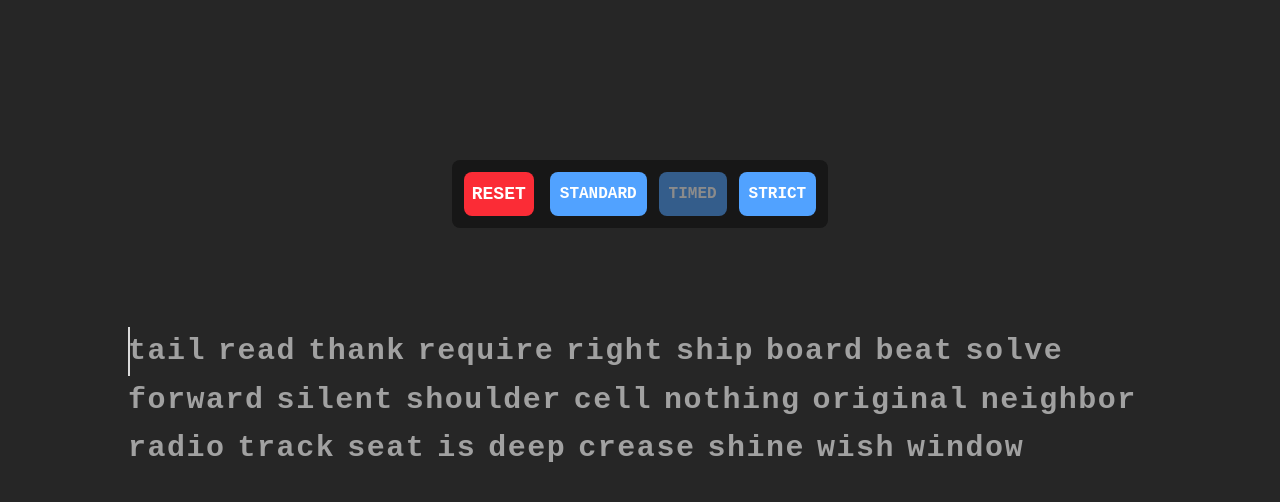
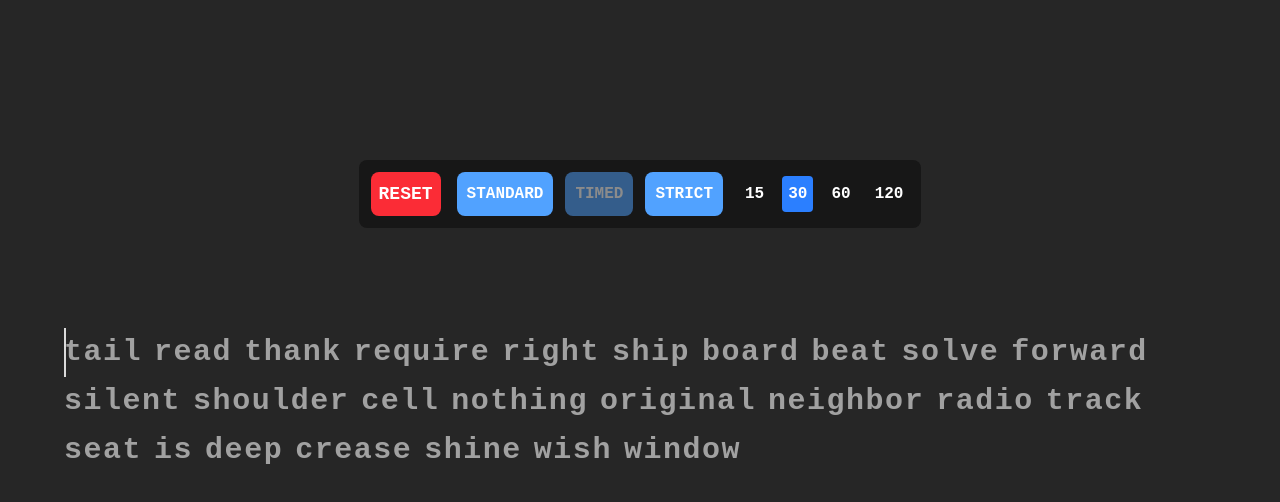
Before and after one commit to aservin6/typing-test, a React (Vite) app: page / in a window 1280 px wide. Both pictures are taken after a click on the button "TIMED". Shown: the top 502 px of the page. Built offline with nearby package versions, Linux system fonts and the light colour scheme; a web font is replaced by a local one.

Commit message:
added time select for timed mode, added text shift for overflow text

```diff
--- a/src/components/Results.tsx
+++ b/src/components/Results.tsx
@@ -7,7 +7,7 @@ export default function Results() {
     <div className="text-white font-bold text-2xl">
       {state ? (
         <>
-          <div>Time: {(getElapsedTime(state) / 1000).toFixed(1)}s</div>
+          <div>Time: {Math.round(getElapsedTime(state) / 1000)}s</div>
           <div>WPM: {Math.round(getWPM(state))}</div>
           <div>Accuracy: {Math.round(getAccuracy(state))}%</div>
         </>
--- a/src/components/TestOptions.tsx
+++ /dev/null
@@ -1,3 +0,0 @@
-export default function TestOptions() {
-  return <div></div>;
-}
--- /dev/null
+++ b/src/components/TimeSelect.tsx
@@ -0,0 +1,33 @@
+import { useTypingEngine } from "../hooks/useTypingEngine";
+
+export default function TimeSelect() {
+  const { timeLimit, setTimeLimit } = useTypingEngine();
+  return (
+    <div className="flex items-center *:p-1.5 *:rounded font-bold space-x-3 text-white">
+      <button
+        onClick={() => setTimeLimit(15000)}
+        className={timeLimit === 15000 ? "bg-blue-500" : ""}
+      >
+        15
+      </button>
+      <button
+        onClick={() => setTimeLimit(30000)}
+        className={timeLimit === 30000 ? "bg-blue-500" : ""}
+      >
+        30
+      </button>
+      <button
+        onClick={() => setTimeLimit(60000)}
+        className={timeLimit === 60000 ? "bg-blue-500" : ""}
+      >
+        60
+      </button>
+      <button
+        onClick={() => setTimeLimit(120000)}
+        className={timeLimit === 120000 ? "bg-blue-500" : ""}
+      >
+        120
+      </button>
+    </div>
+  );
+}
--- a/src/components/TypingContainer.tsx
+++ b/src/components/TypingContainer.tsx
@@ -1,4 +1,4 @@
-import { useMemo } from "react";
+import { useLayoutEffect, useMemo, useRef, useState } from "react";
 import transformText from "../utils/transform-text";
 import { useTypingEngine } from "../hooks/useTypingEngine";
 import { useInitializeEngine } from "../hooks/useInitializeEngine";
@@ -6,14 +6,44 @@ import { useInitializeEngine } from "../hooks/useInitializeEngine";
 export default function TypingContainer() {
   const { state } = useTypingEngine();
   const textArray = useMemo(() => transformText(state?.targetText), [state]);
+  const charRefs = useRef<(HTMLSpanElement | null)[]>([]);
+  const prevOffsetTop = useRef<number | null>(null);
+  const [translateY, setTranslateY] = useState(0);
+
   let globalIndex = 0;
+
+  useLayoutEffect(() => {
+    const currentIndex = state?.input.length ?? 0;
+
+    const currentEl = charRefs.current[currentIndex];
+
+    if (currentEl && prevOffsetTop.current) {
+      if (currentEl.offsetTop > prevOffsetTop.current) {
+        setTranslateY((prev) => prev - currentEl.offsetHeight);
+      }
+    }
+
+    if (currentEl) {
+      prevOffsetTop.current = currentEl.offsetTop;
+    }
+  }, [state?.input.length]);
+
+  useLayoutEffect(() => {
+    if (state?.status === "idle") {
+      setTranslateY(0);
+      prevOffsetTop.current = null;
+    }
+  }, [state?.status]);
 
   useInitializeEngine();
 
   return (
-    <div>
+    <div className="h-36 overflow-clip">
       {/* Rendered Text */}
-      <div className="flex flex-wrap max-w-5xl text-3xl break-keep whitespace-break-spaces font-semibold leading-relaxed tracking-wider">
+      <div
+        className="flex flex-wrap max-w-6xl text-3xl font-semibold leading-relaxed tracking-wider"
+        style={{ transform: `translateY(${translateY}px)` }}
+      >
         {textArray?.map((item, itemIndex) => {
           // SPACE
           if (item.type === "space") {
@@ -23,6 +53,9 @@ export default function TypingContainer() {
             return (
               <span
                 key={`space-${itemIndex}`}
+                ref={(el) => {
+                  charRefs.current[index] = el;
+                }}
                 className={`relative inline-block w-3`}
               >
                 {" "}
@@ -52,6 +85,9 @@ export default function TypingContainer() {
                   return (
                     <span
                       key={`char-${item.wordIndex}-${charIndex}`}
+                      ref={(el) => {
+                        charRefs.current[index] = el;
+                      }}
                       className={`relative ${colorClass}`}
                     >
                       {char}
--- a/src/components/TypingTestOptions.tsx
+++ b/src/components/TypingTestOptions.tsx
@@ -1,5 +1,6 @@
 import { useTypingEngine } from "../hooks/useTypingEngine";
 import { ModeSelect } from "./ModeSelect";
+import TimeSelect from "./TimeSelect";
 import WordCountSelect from "./WordCountSelect";
 
 export default function TypingTestOptions() {
@@ -14,7 +15,7 @@ export default function TypingTestOptions() {
           RESET
         </button>
         <ModeSelect />
-        {mode !== "timed" && <WordCountSelect />}
+        {mode !== "timed" ? <WordCountSelect /> : <TimeSelect />}
       </div>
     </>
   );
--- a/src/components/TypingTimer.tsx
+++ b/src/components/TypingTimer.tsx
@@ -8,7 +8,7 @@ export default function TypingTimer() {
   useEffect(() => {
     const interval = setInterval(() => {
       tick();
-    }, 250);
+    }, 100);
 
     return () => clearInterval(interval);
   }, [tick]);
--- a/src/store/useTypingStore.ts
+++ b/src/store/useTypingStore.ts
@@ -94,8 +94,15 @@ export const useTypingStore = create<TypingStore>()((set, get) => ({
   },
   tick: () => {
     const { engine, mode } = get();
+
     if (mode !== "timed") return;
+    if (!engine) return;
 
-    engine?.checkTime();
+    engine.checkTime();
+
+    set({
+      engine,
+      ...syncState(engine),
+    });
   },
 }));
```
